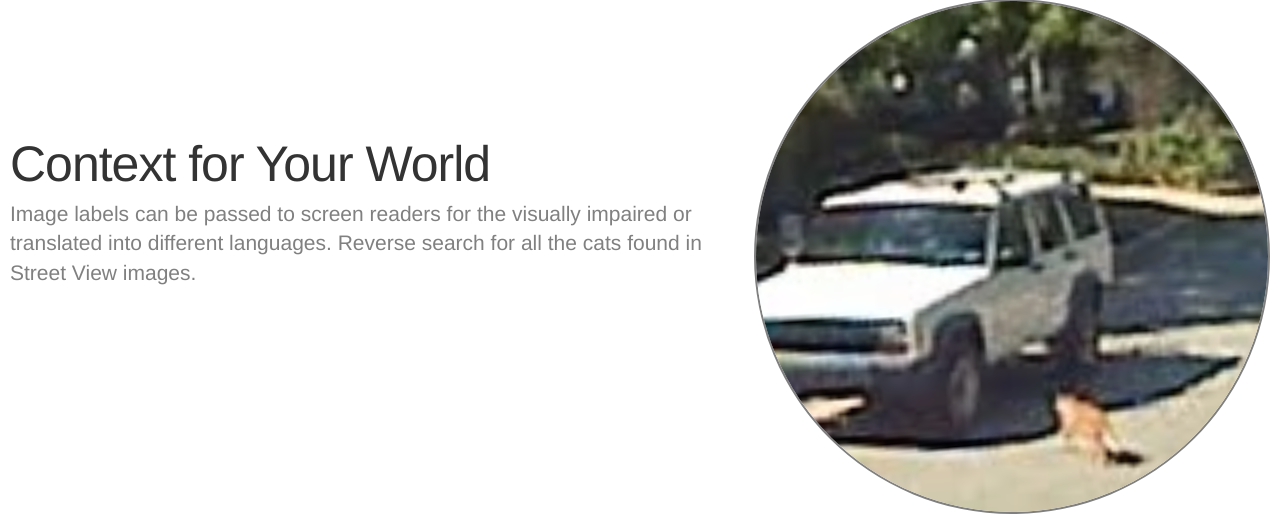
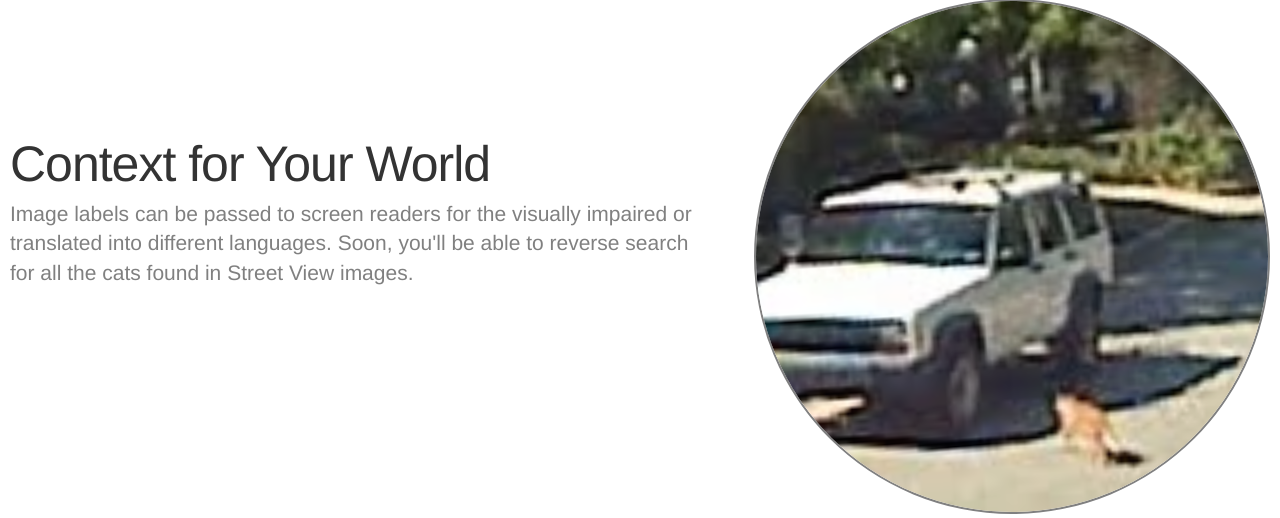
Before and after one commit to mrgeorge/StreetsAhead, a Flask app: page / in a window 1280 px wide. Shown: the part 1881-2399 px from the top of the page. Run offline with Flask 2, Linux system fonts and the light colour scheme; parts of the project's set-up code (start-up, migrations or seed data) failed here and were passed over; some libraries are stand-ins or nearby versions.

Commit message:
small rephrase on landing page

```diff
--- a/webapp/app/templates/landing.html
+++ b/webapp/app/templates/landing.html
@@ -71,7 +71,7 @@
     <h2 class="featurette-heading">Context for Your World</h2>
     <p class="lead">Image labels can be passed to screen readers for
     the visually impaired or translated into different
-    languages. Reverse search for all the cats found in Street View images.</p>
+    languages. Soon, you'll be able to reverse search for all the cats found in Street View images.</p>
   </div>
 
   <hr class="featurette-divider">
```
